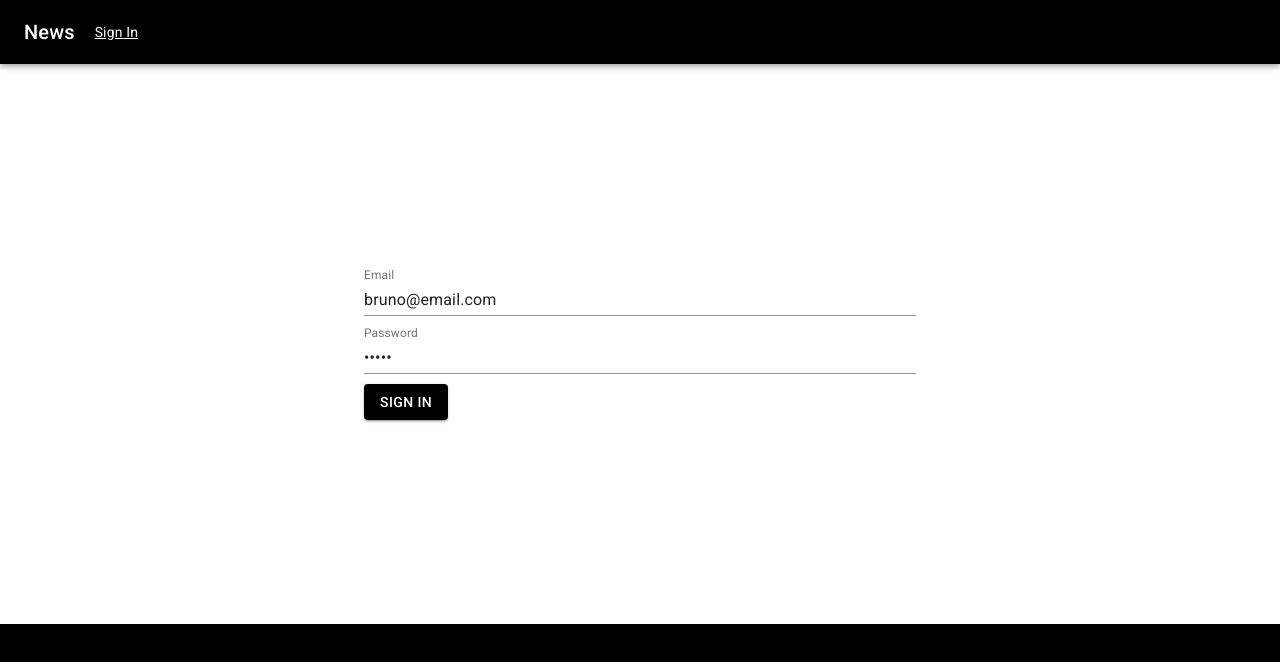
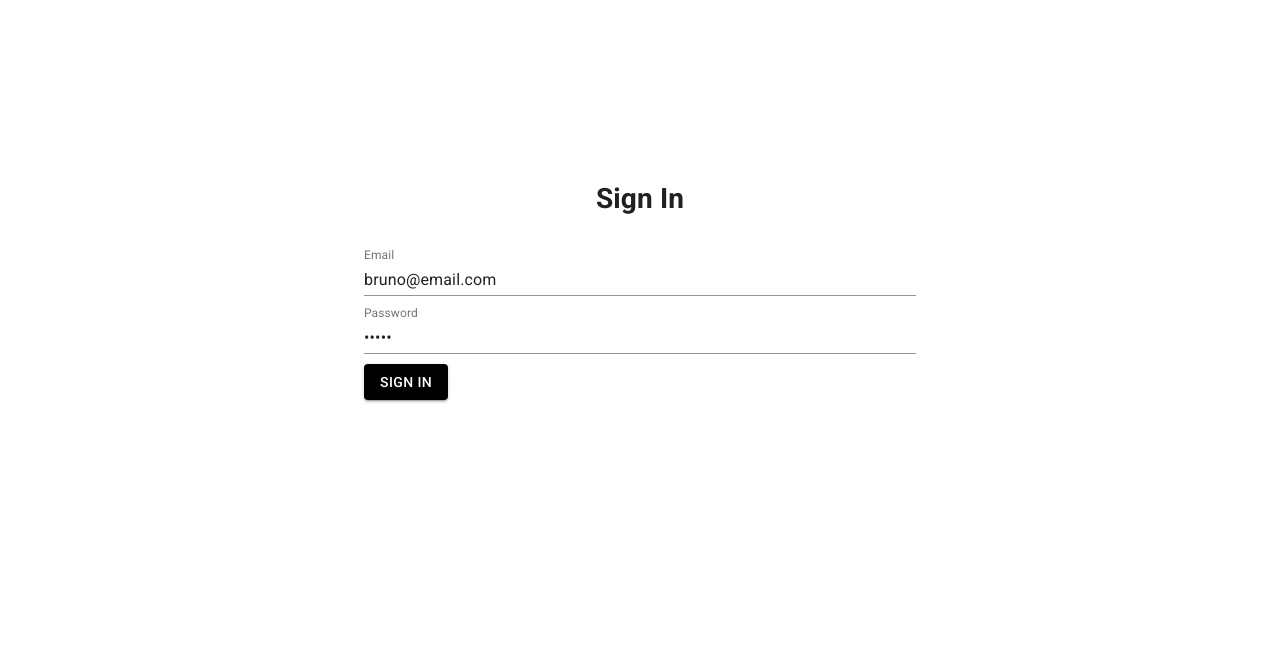
Before and after one commit to MuhammadWajidShahid/nexttemplate, a Next.js app: page /signin in a window 1280 px wide. Shown: the top 662 px of the page. Built offline with nearby package versions, Linux system fonts and the light colour scheme; no server answers.

Commit message:
removed layout from signin page

```diff
--- a/pages/_app.js
+++ b/pages/_app.js
@@ -7,8 +7,7 @@ import theme from '../src/theme';
 import { Layout } from '../src/Layout';
 
 export default function MyApp(props) {
-  const { Component, pageProps } = props;
-
+  const { Component, pageProps, router } = props;
   React.useEffect(() => {
     // Remove the server-side injected CSS.
     const jssStyles = document.querySelector('#jss-server-side');
@@ -26,9 +25,13 @@ export default function MyApp(props) {
       <ThemeProvider theme={theme}>
         {/* CssBaseline kickstart an elegant, consistent, and simple baseline to build upon. */}
         <CssBaseline />
+        {
+          router.pathname === "/signin" &&
+          <Component {...pageProps} /> ||
           <Layout>
             <Component {...pageProps} />
           </Layout>
+        }
       </ThemeProvider>
     </React.Fragment>
   );
--- a/pages/signin.js
+++ b/pages/signin.js
@@ -47,8 +47,8 @@ export default function SignIn() {
   }
   return (
     <Container maxWidth="sm" >
-
       <form onSubmit={HandleSumbit} onChange={handleChange} className={classes.signIn}>
+        <h1>Sign In</h1>
         {
           error && <div style={{ color: "red" }}>
             Email or Password is incorrect
--- a/src/Layout.js
+++ b/src/Layout.js
@@ -8,10 +8,10 @@ const useStyles = makeStyles(theme => ({
     activeLink: {
         textDecoration: "underline"
     },
-    footer:{
-        height:"200px",
-        backgroundColor:theme.palette.primary.main,
-        width:"100%"
+    footer: {
+        height: "200px",
+        backgroundColor: theme.palette.primary.main,
+        width: "100%"
     }
 }));
 export const Layout = ({ children }) => {
@@ -27,7 +27,6 @@ export const Layout = ({ children }) => {
                             News
                 </Typography>
                     </Link>
-                    {user && <>
                     <Link href="/dashboard" color="inherit" activeClassName={classes.activeLink}>
 
                         Dashobard
@@ -38,6 +37,7 @@ export const Layout = ({ children }) => {
                     <Link href="/account" color="inherit" activeClassName={classes.activeLink}>
                         Account
                    </Link>
+                    {user && <>
                         <Link href="#" color="inherit" onClick={signOut} activeClassName={classes.activeLink}>
                             Sign out
                     </Link>
```
Lines whose indentation alone changed are shown as unchanged.
